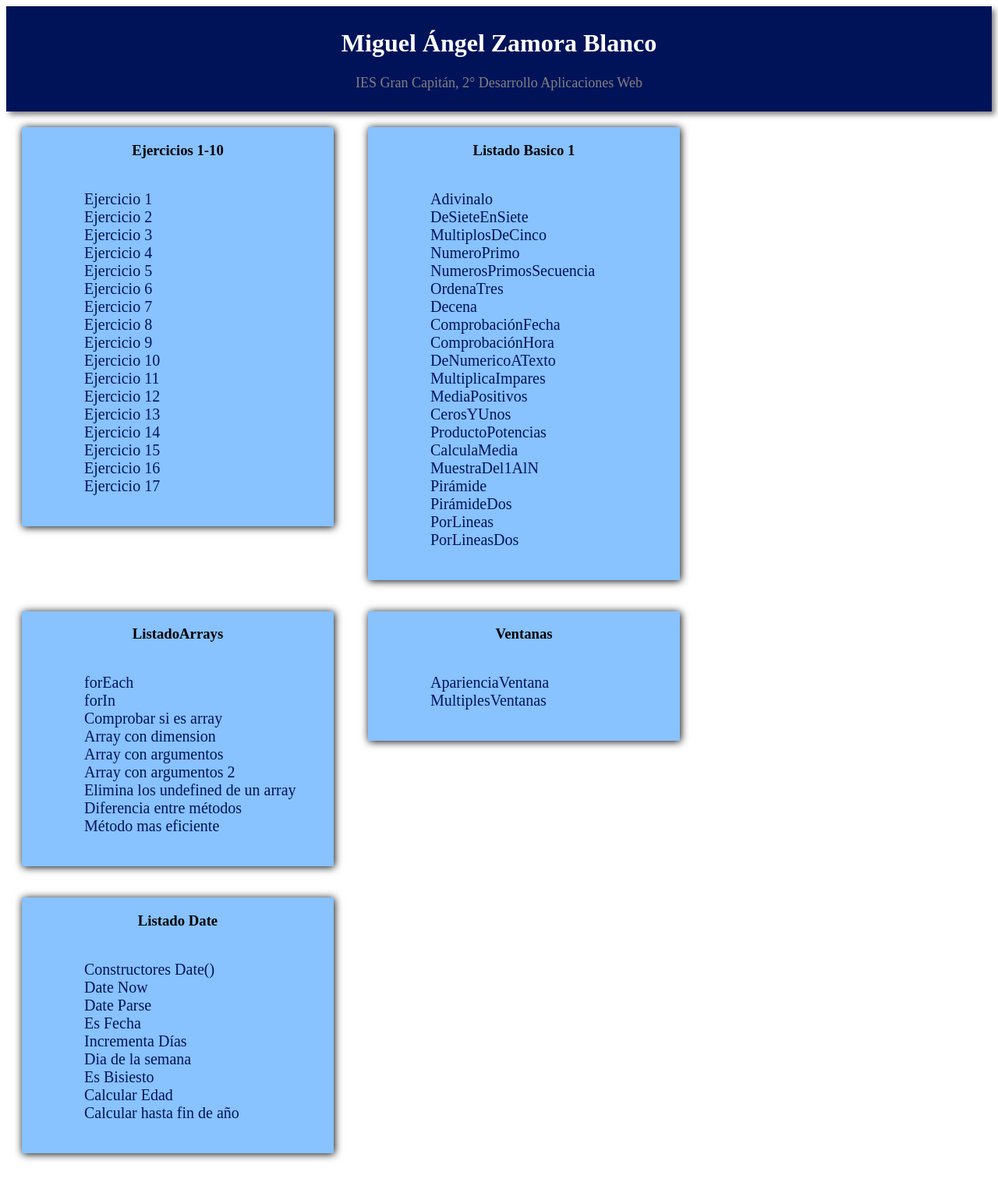
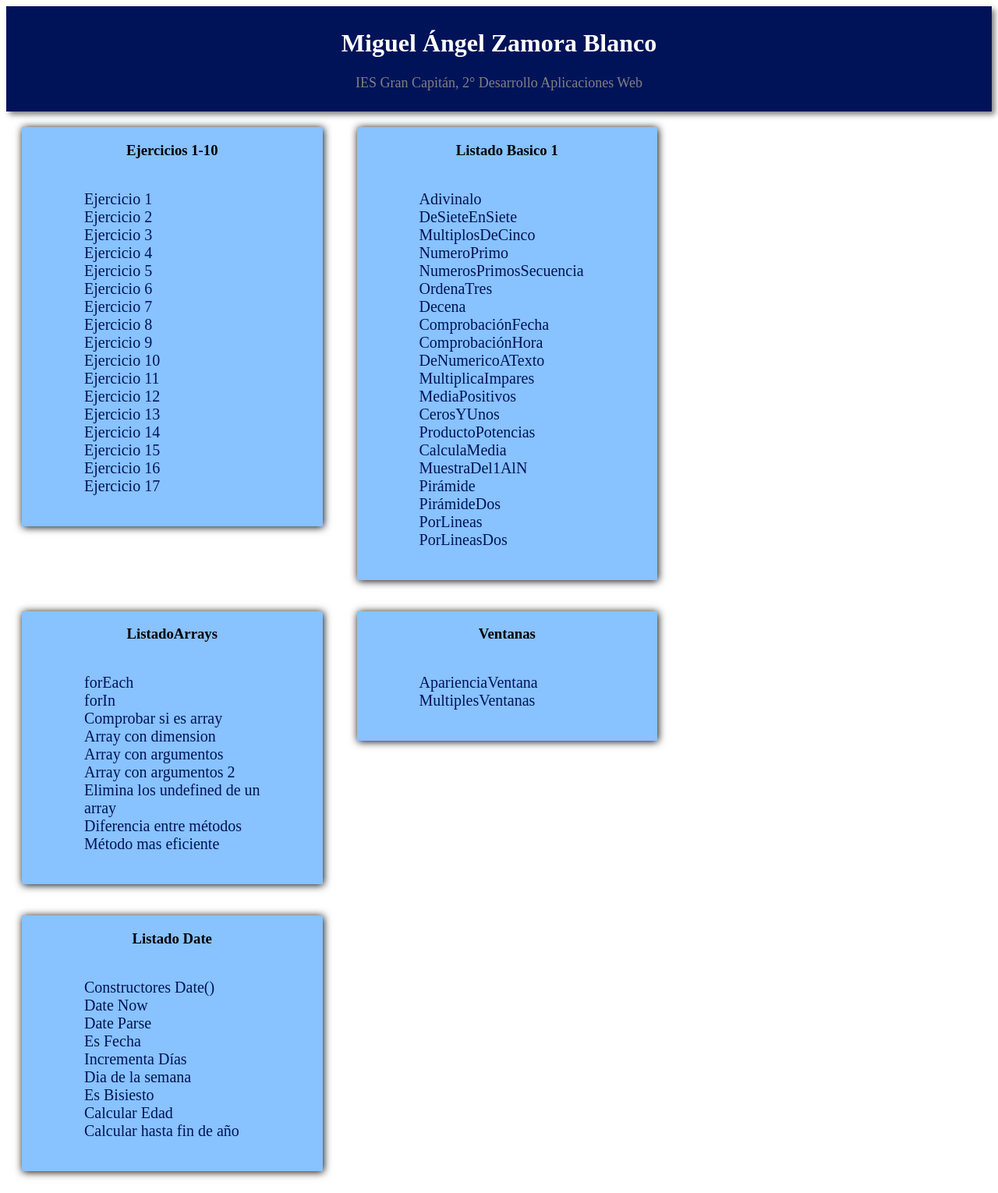
Before and after one commit to mazetuski/mazetuski.github.io, a PHP site: page / in a window 1280 px wide. Shown: the whole page at 78% size. Before the commit the page ends 1488 px from the top, so only its background shows below. Run offline with PHP 8.4, Linux system fonts and the light colour scheme.

Commit message:
Cambiando estilo pag

```diff
--- a/Include/ejercicios.css
+++ b/Include/ejercicios.css
@@ -1,5 +1,5 @@
 section{
-    width: 25%;
+    width: 30.5%;
     display: inline-block;
     vertical-align: top;
     background:rgba(86, 168, 255, 0.7);
@@ -7,7 +7,7 @@ section{
     margin:20px 20px;
     transition: all 1s;
     transform: scale(1, 1);
-    min-width: 400px;
+    min-width: 350px;
     overflow: hidden;
 }
 
```
